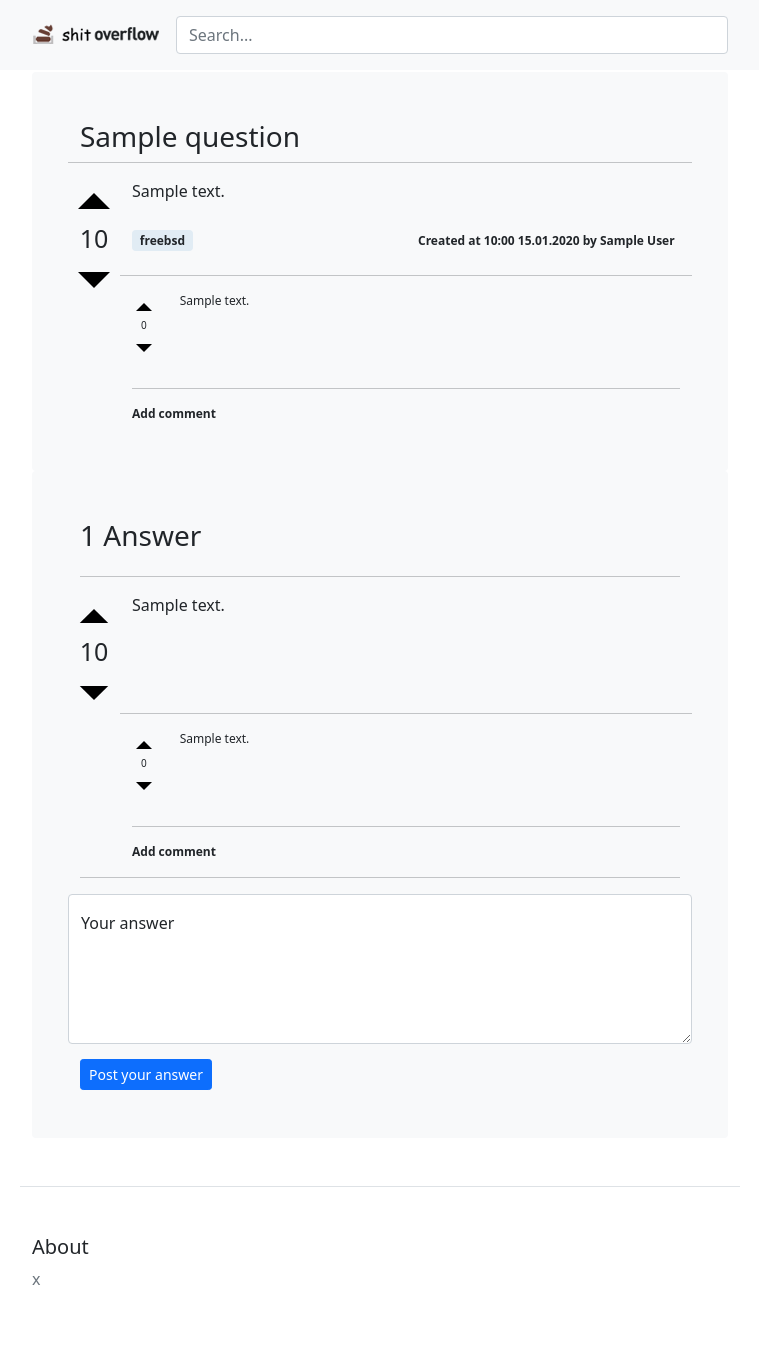
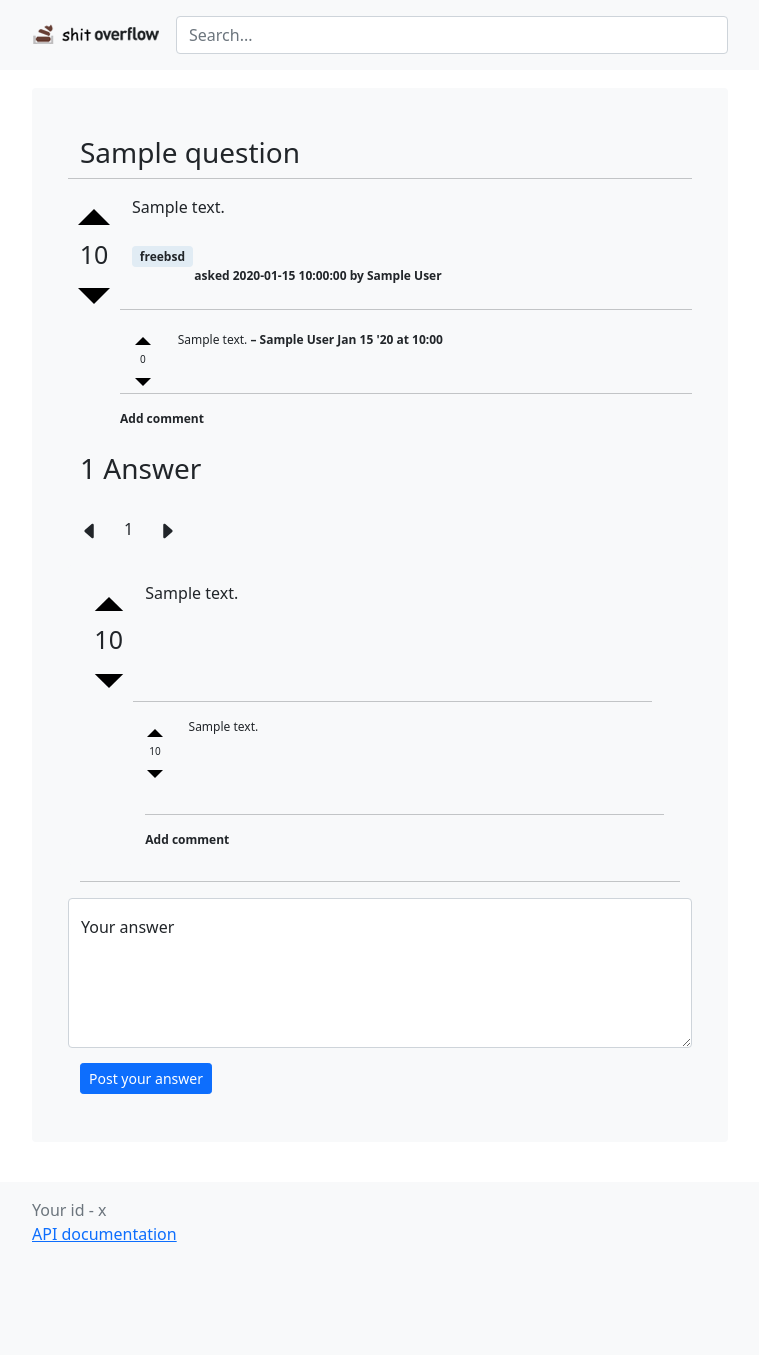
Before and after one commit to barsikus007/ShitOverFlow, a FastAPI app: template templates/thread.html in a window 1280 px wide. Shown: the whole page, without its empty margins (260-1019 px from the left). After the commit the page ends 1242 px from the top, so only its background shows below. Run offline with FastAPI, Linux system fonts and the light colour scheme; the template is opened without the code that fills it: most values are stand-ins (such as "Sample title", 1, 10 or a date in 2020).

Commit message:
div madness fix

```diff
--- a/db.py
+++ b/db.py
@@ -1,6 +1,7 @@
 import asyncio
 
 import asyncpg
+import humanize
 from models import VoteType, PostType, PostTypeQA
 from models import QuestionIn, AnswerIn, CommentIn
 
@@ -62,7 +63,7 @@ class Database:
             )
             result['score_data'] = res_2[0]['upvote'] if res_2 else None
             result['comments'] = res_3
-
+            result['human_time'] = humanize.naturaltime(result['created_at'])
         return res[0] if res else None
 
     async def get_questions(self, page):
@@ -91,11 +92,12 @@ class Database:
                 [result['id'], user_hash]
             )
             res_3 = await self.query_fetch(
-                'SELECT * FROM comments WHERE question_id=$1',
+                'SELECT * FROM comments WHERE answer_id=$1',
                 [result['id']]
             )
             result['score_data'] = res_2[0]['upvote'] if res_2 else None
             result['comments'] = res_3
+            result['human_time'] = humanize.naturaltime(result['created_at'])
         return res
 
     async def get_comments(self, user_hash, post_type, post_id, page):
--- a/main.py
+++ b/main.py
@@ -18,7 +18,7 @@ db = Db(DB_AUTH)
 
 app = FastAPI(
     title='ShitOverFlow official API docs',
-    version='0.9',
+    version='1.0',
     description='Nice API for shit site'
 )
 
--- a/requirements.txt
+++ b/requirements.txt
@@ -1,2 +1,3 @@
 fastapi[all]
 asyncpg
+humanize
--- a/static/style.css
+++ b/static/style.css
@@ -18,6 +18,7 @@
 
 .comment-text {
     min-height: 80px;
+    font-size: 12px;
 }
 
 .counter, .score, .answers {
@@ -61,16 +62,16 @@ body {
     outline: none;
 }
 
-.comment-text {
-    font-size: 12px;
-}
-
 .text-field {
     white-space: pre-line;
 }
 
 .clickable {
     cursor: pointer;
+}
+
+.tag {
+    background: #E1ECF4;
 }
 
 /*.votes, .answers{*/
--- a/templates/base.html
+++ b/templates/base.html
@@ -1,5 +1,5 @@
 <!doctype html>
-<html lang="en">
+<html lang="en" class="h-100">
     <head>
         {% block head %}
         <title>{% block title %}{% endblock %}</title>
@@ -11,6 +11,8 @@
         <link href="{{ url_for('static', path='/style.css') }}" rel="stylesheet">
         <link href="{{ url_for('static', path='/favicon.ico') }}" rel="icon" type="image/png">
 
+        <script src="https://cdn.jsdelivr.net/npm/bootstrap@5.0.0/dist/js/bootstrap.bundle.min.js" integrity="sha384-p34f1UUtsS3wqzfto5wAAmdvj+osOnFyQFpp4Ua3gs/ZVWx6oOypYoCJhGGScy+8" crossorigin="anonymous"></script>
+
         <meta property="og:url" content="http://shitoverflow.tmweb.ru">
         <meta property="og:type" content="website">
         <meta property="og:locale" content="en_US">
@@ -20,14 +22,12 @@
         <meta property="og:image" content="{{ url_for('static', path='/shitoverflowog.png') }}">
         {% endblock %}
     </head>
-    <body>
+    <body class="d-flex flex-column h-100">
         {% block navbar %}
         <nav class="navbar navbar-expand-md navbar-light bg-light fixed-top d-flex align-items-center pb-3">
             <div class="container">
-                <div class="">
-                    <a class="navbar-brand" href="/" id="navbarBrand"><img src="{{ url_for('static', path='/shitoverflowmini.png') }}" alt="Another Stackoverflow Clone"/></a>
-                </div>
-
+                <a class="navbar-brand" href="/" id="navbarBrand"><img src="{{ url_for('static', path='/shitoverflowmini.png') }}" alt="Shit Overflow"/></a>
+{#                <a class="navbar-brand" href="/" id="navbarBrand"><object type="image/svg+xml" data="{{ url_for('static', path='/shitoverflow.svg') }}" width="210" height="30">Shit Overflow</object></a>#}
                 <div class="flex-grow-1 pt-2">
                     <form class="w-100 me-3">
                         <input type="search" class="form-control" placeholder="Search..." aria-label="Search">
@@ -38,17 +38,16 @@
         {% endblock %}
 
 
-        <main class="container">
+        <main class="container py-3">
             {% block main %}{% endblock %}
         </main>
         {% block footer %}
-        <footer class="container pt-4 my-md-5 pt-md-5 border-top">
-            <div class="row">
-                <div class="col-6 col-md">
-                  <h5>About</h5>
-                  <ul class="list-unstyled text-small">
-                    <li class="mb-1"><a class="link-secondary text-decoration-none" href="">{{ user_hash }}</a></li>
-                  </ul>
+        <br>
+        <footer class="footer mt-auto py-3 bg-light">
+            <div class="container">
+                <div class="text-muted">Your id - {{ user_hash }}</div>
+                <div class="text-muted">
+                    <a href="/docs">API documentation</a>
                 </div>
             </div>
         </footer>
--- a/templates/thread.html
+++ b/templates/thread.html
@@ -50,22 +50,16 @@
                     <div class="badge text-dark" style="background: #E1ECF4;">freebsd</div>
                 </div>
 
-                <div class="col-6">
-
-                    <a class="link-dark" href="/questions/{{ question.id }}" style="text-decoration: none;">Created
-                        at {{ question.created_at.strftime('%H:%M %d.%m.%Y') }} by {{ question.author }}</a>
-
+                <div class="col-7 d-flex justify-content-end fw-bold" title="{{ question.created_at.strftime('%H:%M %d.%m.%Y') }}" style="font-size: 12px">
+                    asked {{ question.human_time }} by {{ question.author }}
                 </div>
-
             </div>
             <br>
             <div class="row comments">
                 {% for comment in question.comments %}
                 <hr>
-                <div class="comment">
-                    <div class="row">
-                        <div class="col-1 d-flex justify-content-center">
-                            <div class="comment-vote">
+                <div class="comment row d-flex justify-content-center comment-vote">
+                    <div class="col-1">
                         <div class="row">
                             <button class="arrow-up">
                                 <svg aria-hidden="true" class="svg-icon iconArrowUpLg" width="18"
@@ -91,53 +85,65 @@
                                 </svg>
                             </button>
                         </div>
-
-                            </div>
                     </div>
 
                     <div class="col-11">
-                            <div class="comment-text">{{ comment.body }}</div>
-                        </div>
+                        <span class="comment-text">{{ comment.body }} </span>
+                        <span class="comment-text fw-bold" title="{{ comment.created_at.strftime('%H:%M %d.%m.%Y') }}">
+                            – {{ comment.author }} {{ comment.created_at.strftime("%b %d '%y at %H:%M") }}
+                        </span>
                     </div>
                 </div>
                 {% endfor %}
+                <hr>
                 <div class="new-comment">
-                    <hr>
-                    <div class="row">
-                        <div class="col-3">
-                            <div class="clickable comment-button">
+                    <div class="row clickable comment-button">
                         Add comment
                     </div>
                 </div>
             </div>
         </div>
 </div>
+<br>
 
-
-        </div>
-    </div>
-</div>
 {% if answers %}
 <div class="answers-block">
-    <div class="bg-light p-5 rounded">
-
-        <div class="row">
     <div class="answer-count">
-                <div class="col-3">
         <h3>{{ details.answers_count }} Answer</h3>
     </div>
+    <br>
+    <div class="answer-pages row pages d-flex justify-content-start">
+        <div class="col-auto clickable button-prev">
+            <svg xmlns="http://www.w3.org/2000/svg" width="20" height="20"
+                 fill="currentColor"
+                 class="bi bi-caret-left-fill" viewBox="0 0 16 16">
+                <path d="m3.86 8.753 5.482 4.796c.646.566 1.658.106 1.658-.753V3.204a1 1 0 0 0-1.659-.753l-5.48 4.796a1 1 0 0 0 0 1.506z"/>
+            </svg>
+        </div>
+
+        <div class="col-auto page-number" style="font-size: 16px;">
+            1
+        </div>
+
+        <div class="col-auto clickable button-next">
+            <svg xmlns="http://www.w3.org/2000/svg" width="20" height="20"
+                 fill="currentColor"
+                 class="bi bi-caret-right-fill" viewBox="0 0 16 16">
+                <path d="m12.14 8.753-5.482 4.796c-.646.566-1.658.106-1.658-.753V3.204a1 1 0 0 1 1.659-.753l5.48 4.796a1 1 0 0 1 0 1.506z"/>
+            </svg>
         </div>
     </div>
 
     {% for answer in answers %}
     <div class="answer">
-            <hr>
-            <div class="row">
+        <br>
+        <div class="row bg-light rounded p-3">
             <div class="col-1 d-flex justify-content-center">
                 <div class="vote">
                     <div class="row">
                         <button class="arrow-up">
-                                <svg aria-hidden="true" class="svg-icon iconArrowUpLg" width="32" height="32"
+                            <svg aria-hidden="true" class="svg-icon iconArrowUpLg" width="32"
+                                 height="32"
                                  viewBox="0 0 36 36">
                                 <path d="M2 26h32L18 10 2 26z"></path>
                             </svg>
@@ -163,6 +169,7 @@
             </div>
 
             <div class="col-11">
+                <div class="row">
                     <div class="answer-cell">
                         <p>{{ answer.body }}</p>
                     </div>
@@ -184,15 +191,12 @@
                                             </button>
                                         </div>
 
-                                        <div class="row">
-                                            <div class="col-12 d-flex justify-content-center">
-                                                <div class="vote-count comment-vote-count">0</div>
-                                            </div>
-                                        </div>
+                                    <div class="row d-flex justify-content-center vote-count comment-vote-count">{{ comment.score }}</div>
 
                                     <div class="row">
                                         <button class="arrow-down">
-                                                <svg aria-hidden="true" class="m0 svg-icon iconArrowDownLg" width="18"
+                                            <svg aria-hidden="true"
+                                                 class="m0 svg-icon iconArrowDownLg" width="18"
                                                  height="18"
                                                  viewBox="0 0 36 36">
                                                 <path d="M2 10h32L18 26 2 10z"></path>
@@ -245,6 +249,6 @@
 
     </div>
 </div>
+{% endif %}
 
-{% endif %}
 {% endblock %}
```
Also changed, not shown: templates/create.html (+16 -19 lines), templates/index.html (+6 -25 lines), static/favicon-alt.ico (added), static/shitoverflow.svg (added). Lines whose indentation alone changed are shown as unchanged.
